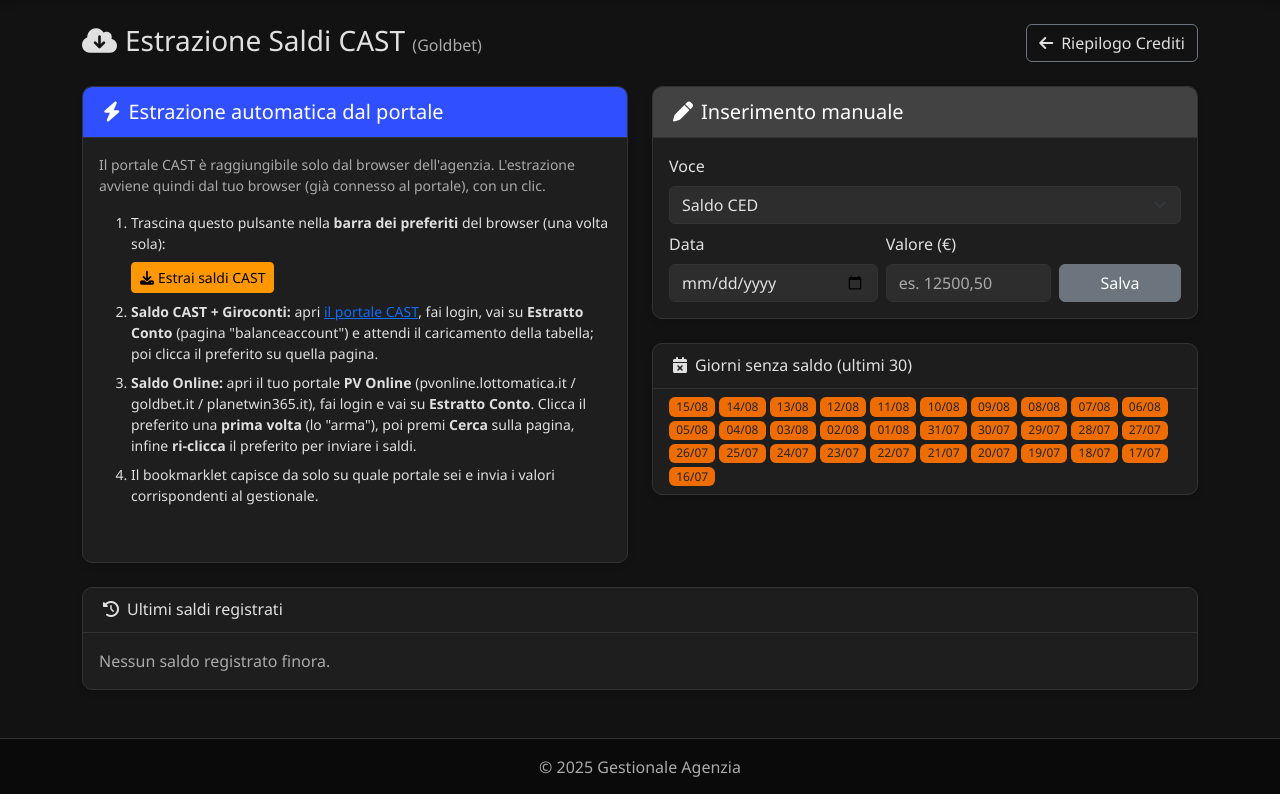
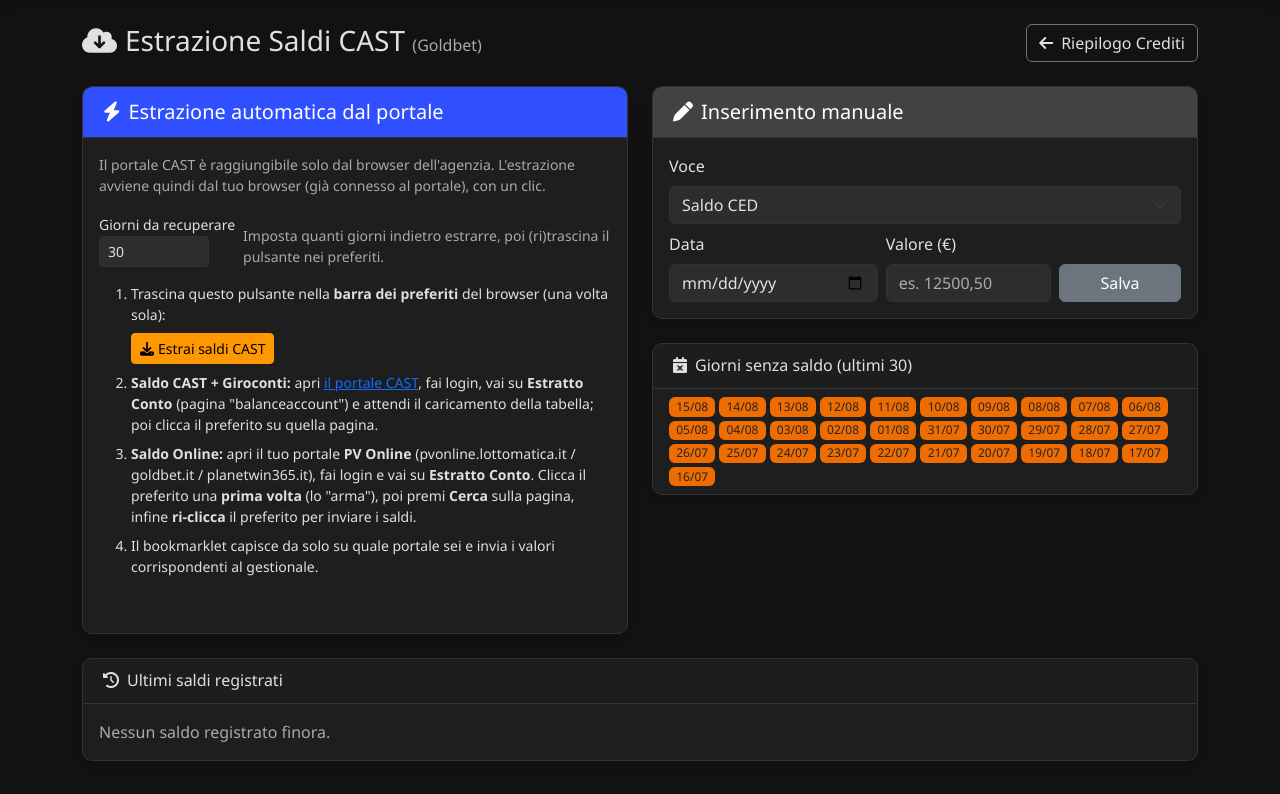
Before and after one commit to Snakepit10/gestionaleagenzia, a Django app: page /saldi-esterni/ in a window 1280 px wide. Shown: the part 80-874 px from the top of the page. Run offline with Django 4.2, Linux system fonts and the light colour scheme; a user stored in the database is signed in; data comes from the database, SQL or seed files in the repository; data that the repository does not hold is empty; some libraries are stand-ins or nearby versions.

Commit message:
Estrazione saldi: finestra 'giorni da recuperare' configurabile (default 30, max 400)
Campo 'Giorni da recuperare' nella pagina di estrazione: il bookmarklet viene
rigenerato con quel valore e copre finestre piu' ampie per CAST (giorni mancanti),
giroconti (range) e PV Online (range). L'API /api/cast/giorni/ accetta ?giorni=N
(1..400).

Co-Authored-By: Claude Opus 4.8 (1M context) <noreply@anthropic.com>

```diff
--- a/app/views.py
+++ b/app/views.py
@@ -2161,19 +2161,26 @@ def api_giorni_mancanti(request):
     if not agenzia:
         return _cors(JsonResponse({'errore': 'token non valido'}, status=403))
 
+    # Numero di giorni indietro da coprire (default 30, max 400)
+    try:
+        ngiorni = int(request.GET.get('giorni', 30))
+    except (TypeError, ValueError):
+        ngiorni = 30
+    ngiorni = max(1, min(ngiorni, 400))
+
     oggi = timezone.localdate()
     presenti = set(
         SaldoEsterno.objects.using('default')
-        .filter(agenzia=agenzia, tipo='cast_agent', data__gte=oggi - timedelta(days=30))
+        .filter(agenzia=agenzia, tipo='cast_agent', data__gte=oggi - timedelta(days=ngiorni))
         .values_list('data', flat=True)
     )
     giorni = sorted(
         {oggi} | {
-            oggi - timedelta(days=i) for i in range(1, 31)
+            oggi - timedelta(days=i) for i in range(1, ngiorni + 1)
             if (oggi - timedelta(days=i)) not in presenti
         }
     )
-    inizio = oggi - timedelta(days=30)
+    inizio = oggi - timedelta(days=ngiorni)
     return _cors(JsonResponse({
         'giorni': [g.isoformat() for g in giorni],
         'range': {'inizio': inizio.isoformat(), 'fine': oggi.isoformat()},
--- a/templates/app/estrazione_saldi.html
+++ b/templates/app/estrazione_saldi.html
@@ -29,6 +29,15 @@
                     Il portale CAST è raggiungibile solo dal browser dell'agenzia. L'estrazione avviene
                     quindi dal tuo browser (già connesso al portale), con un clic.
                 </p>
+                <div class="row g-2 align-items-end mb-3">
+                    <div class="col-auto">
+                        <label class="form-label small mb-0">Giorni da recuperare</label>
+                        <input type="number" id="cast-giorni" class="form-control form-control-sm" value="30" min="1" max="400" style="width:110px;">
+                    </div>
+                    <div class="col small text-muted">
+                        Imposta quanti giorni indietro estrarre, poi (ri)trascina il pulsante nei preferiti.
+                    </div>
+                </div>
                 <ol class="small mb-3">
                     <li class="mb-2">
                         Trascina questo pulsante nella <strong>barra dei preferiti</strong> del browser
@@ -52,13 +61,14 @@
         (function() {
             var GEST = JSON.stringify(location.origin);
             var TOKEN = JSON.stringify("{{ token_estrazione }}");
-            var bm = "javascript:(async()=>{try{"
+            function build(GIORNI) {
+            return "javascript:(async()=>{try{"
               + "var GEST=" + GEST + ",TOKEN=" + TOKEN + ";var host=location.hostname;var dati={};var nota='';"
               + "if(host.indexOf('cast-agent')>=0){"
               + "function findId(){var re=/BalanceAccount\\?id=([A-Za-z0-9._-]+)/;"
               + "var e=performance.getEntriesByType('resource');for(var i=0;i<e.length;i++){var m=e[i].name.match(re);if(m)return m[1];}"
               + "var h=(document.documentElement.outerHTML||'').match(re);return h?h[1]:null;}"
-              + "var gr=await fetch(GEST+'/api/cast/giorni/?token='+TOKEN);var gj=await gr.json();"
+              + "var gr=await fetch(GEST+'/api/cast/giorni/?token='+TOKEN+'&giorni=" + GIORNI + "');var gj=await gr.json();"
               + "var giorni=gj.giorni||[];var rng=gj.range||{};"
               + "var id=findId();"
               + "if(id&&giorni.length){var sc={};for(var i=0;i<giorni.length;i++){var g=giorni[i];var d=g.replace(/-/g,'/')+' 00:00:00';"
@@ -80,7 +90,7 @@
               + "XP.setRequestHeader=function(k,v){try{this.__h[k]=v;}catch(e){}return _h.apply(this,arguments);};"
               + "XP.send=function(b){try{if(this.__u&&(''+this.__u).indexOf('getestrattocontocassapv')>=0&&b){window.__pvTpl={url:this.__u,headers:this.__h,body:b,method:this.__m};}}catch(e){}return _s.apply(this,arguments);};"
               + "alert('Attivato su PV Online. Ora premi CERCA (o ricarica) nella pagina Estratto Conto, poi riclicca il preferito.');return;}"
-              + "var tpl=window.__pvTpl;var body=JSON.parse(tpl.body);var o=new Date();var ini=new Date(o.getTime()-30*86400000);"
+              + "var tpl=window.__pvTpl;var body=JSON.parse(tpl.body);var o=new Date();var ini=new Date(o.getTime()-" + GIORNI + "*86400000);"
               + "var iso=function(x){return x.getFullYear()+'-'+('0'+(x.getMonth()+1)).slice(-2)+'-'+('0'+x.getDate()).slice(-2);};"
               + "body.dataDa=iso(ini)+'T00:00:00';body.dataA=iso(o)+'T23:59:59';try{if(window.crypto&&crypto.randomUUID){body.codiceTransazione=crypto.randomUUID();}}catch(e){}"
               + "var r=await fetch(tpl.url,{method:tpl.method||'POST',headers:tpl.headers,body:JSON.stringify(body),credentials:'include'});var j=await r.json();"
@@ -92,8 +102,17 @@
               + "var pr=await fetch(GEST+'/api/cast/saldi/',{method:'POST',headers:{'Content-Type':'application/json'},body:JSON.stringify({token:TOKEN,dati:dati})});"
               + "var pj=await pr.json();alert('Fatto! Valori registrati: '+pj.salvati+'.'+nota);"
               + "}catch(e){alert('Errore: '+e.message);}})()";
-            document.getElementById('cast-bm').href = bm;
-            document.getElementById('cast-bm-text').value = bm;
+            }
+            function aggiorna() {
+                var g = parseInt(document.getElementById('cast-giorni').value, 10);
+                if (isNaN(g) || g < 1) g = 30;
+                if (g > 400) g = 400;
+                var bm = build(g);
+                document.getElementById('cast-bm').href = bm;
+                document.getElementById('cast-bm-text').value = bm;
+            }
+            document.getElementById('cast-giorni').addEventListener('input', aggiorna);
+            aggiorna();
         })();
         </script>
     </div>
```
